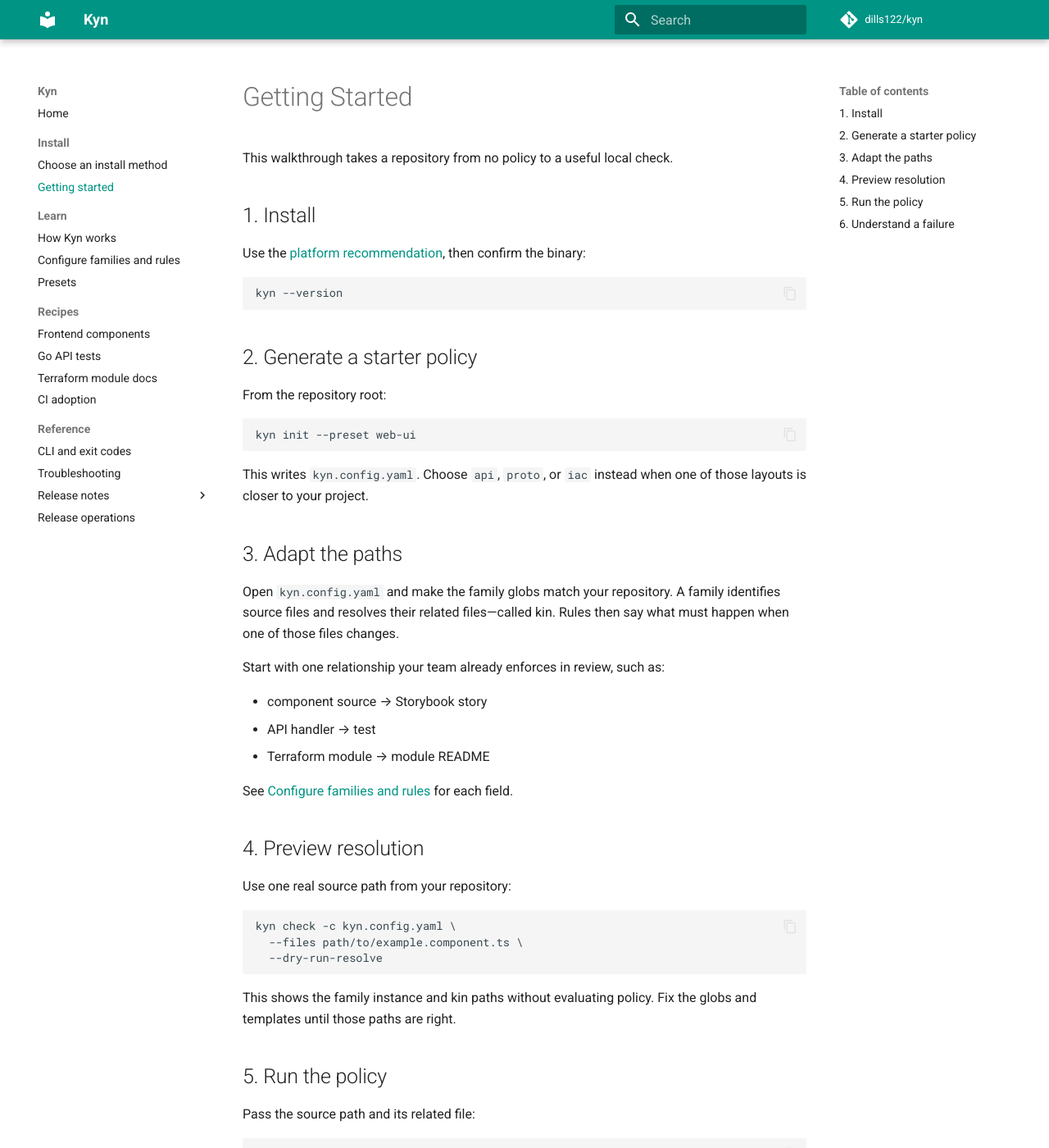
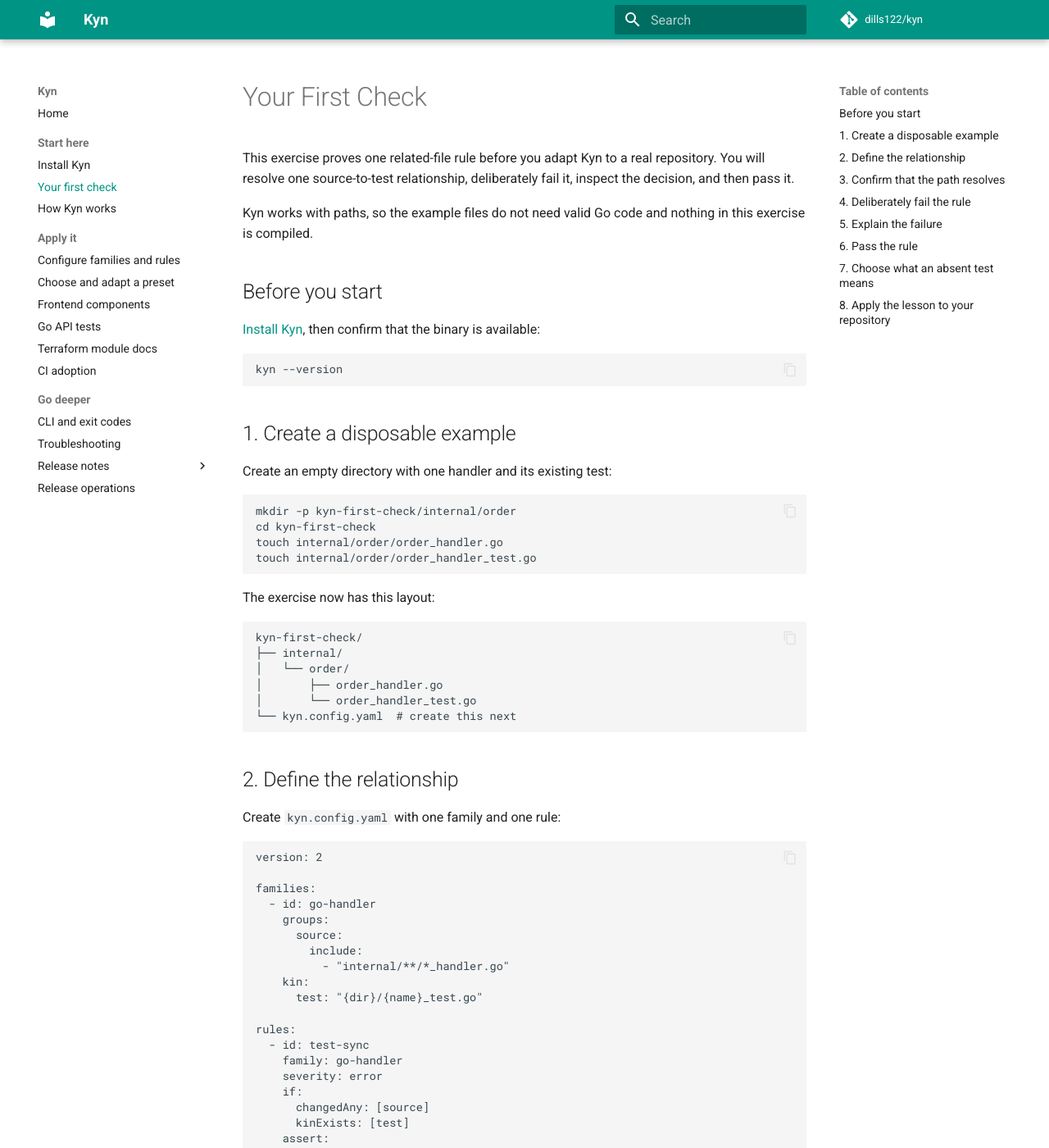
Before and after one commit to dills122/kyn, an MkDocs documentation site: the page built from docs/site/getting-started.md, in a window 1280 px wide and 1400 px high. Shown: the whole window at 82% size. Built offline with MkDocs 1.6.1 and Material for MkDocs 9.7.7, drawn with Linux system fonts in a browser that asks for light colours; comment, search, counter and statistics services are not loaded; some of the changed text lies outside the part shown.

Commit message:
docs: rebuild the first-run walkthrough around a reproducible exercise
Turns the getting-started page into an exercise the reader can actually
run: resolve one source-to-test relationship, deliberately fail it, inspect
the decision, then pass it. Adds explicit guidance for zero matches,
skipped rules, severity versus status, explicit paths, and automatic Git
mode, and reorders the landing page and navigation around install, proof,
adaptation, and reference.

Every command and every expected output block in the walkthrough was run
against the built binary and reproduces, including the exit codes: check
exits 1 on the intended failure and explain exits 0 while displaying it.

Split out of the original onboarding branch so it can ship independently of
the v3 configuration design, which obsoletes some of what this teaches but
is neither approved nor implemented.

Co-Authored-By: Claude Opus 5 <noreply@anthropic.com>

````diff
--- a/docs/site/getting-started.md
+++ b/docs/site/getting-started.md
@@ -1,78 +1,228 @@
-# Getting Started
+# Your First Check
 
-This walkthrough takes a repository from no policy to a useful local check.
+This exercise proves one related-file rule before you adapt Kyn to a real
+repository. You will resolve one source-to-test relationship, deliberately fail
+it, inspect the decision, and then pass it.
 
-## 1. Install
+Kyn works with paths, so the example files do not need valid Go code and nothing
+in this exercise is compiled.
 
-Use the [platform recommendation](install.md), then confirm the binary:
+## Before you start
+
+[Install Kyn](install.md), then confirm that the binary is available:
 
 ```bash
 kyn --version
 ```
 
-## 2. Generate a starter policy
+## 1. Create a disposable example
 
-From the repository root:
+Create an empty directory with one handler and its existing test:
 
 ```bash
-kyn init --preset web-ui
+mkdir -p kyn-first-check/internal/order
+cd kyn-first-check
+touch internal/order/order_handler.go
+touch internal/order/order_handler_test.go
 ```
 
-This writes `kyn.config.yaml`. Choose `api`, `proto`, or `iac` instead
-when one of those layouts is closer to your project.
+The exercise now has this layout:
 
-## 3. Adapt the paths
+```text
+kyn-first-check/
+├── internal/
+│   └── order/
+│       ├── order_handler.go
+│       └── order_handler_test.go
+└── kyn.config.yaml  # create this next
+```
 
-Open `kyn.config.yaml` and make the family globs match your repository. A
-family identifies source files and resolves their related files—called kin.
-Rules then say what must happen when one of those files changes.
+## 2. Define the relationship
 
-Start with one relationship your team already enforces in review, such as:
+Create `kyn.config.yaml` with one family and one rule:
 
-- component source → Storybook story
-- API handler → test
-- Terraform module → module README
+```yaml
+version: 2
 
-See [Configure families and rules](config.md) for each field.
+families:
+  - id: go-handler
+    groups:
+      source:
+        include:
+          - "internal/**/*_handler.go"
+    kin:
+      test: "{dir}/{name}_test.go"
 
-## 4. Preview resolution
+rules:
+  - id: test-sync
+    family: go-handler
+    severity: error
+    if:
+      changedAny: [source]
+      kinExists: [test]
+    assert:
+      kinChanged: [test]
+    message: "Handler changed but its existing test did not."
+```
 
-Use one real source path from your repository:
+The important choices are visible in the example:
+
+| Config choice | Meaning in this exercise |
+| --- | --- |
+| `internal/**/*_handler.go` | Handler paths create family instances. |
+| `{dir}/{name}_test.go` | The handler name and directory resolve its test path. |
+| `if.kinExists: [test]` | The rule protects tests that already exist. |
+| `assert.kinChanged: [test]` | An applicable rule requires the test in the change set. |
+| `severity: error` | A failed assertion makes `check` exit 1 by default. |
+
+## 3. Confirm that the path resolves
+
+Supply the handler as a simulated change set and preview the relationship:
 
 ```bash
-kyn check -c kyn.config.yaml \
-  --files path/to/example.component.ts \
-  --dry-run-resolve
+kyn check --files internal/order/order_handler.go --dry-run-resolve
 ```
 
-This shows the family instance and kin paths without evaluating policy. Fix the
-globs and templates until those paths are right.
+The preview should include exactly one family instance and the expected test:
 
-## 5. Run the policy
+```text
+Mode: files
+Changed files: 1
+Matched instances: 1
 
-Pass the source path and its related file:
+[go-handler] internal/order/order_handler
+Kin:
+  - test: internal/order/order_handler_test.go
+```
+
+If `Matched instances` is `0`, stop here and check the source pattern. A green
+policy result with zero instances would not prove that this rule ran.
+
+## 4. Deliberately fail the rule
+
+Tell Kyn that only the handler changed:
 
 ```bash
-kyn check -c kyn.config.yaml \
-  --files path/to/example.component.ts,path/to/example.stories.ts \
+kyn check --files internal/order/order_handler.go
+```
+
+This failure is intentional. The important lines are:
+
+```text
+FAIL
+
+Rules failed: 1
+
+[ERROR] test-sync
+Status: fail
+Expected files:
+  - internal/order/order_handler_test.go
+```
+
+`check` exits 1. The handler matched, its test exists, and the test was absent
+from the supplied change set. That result proves that the rule is active.
+
+!!! note "Explicit paths simulate a change set"
+    `--files` does not edit files or ask Git what changed. It records each path
+    you supply as modified, which makes it useful while designing a policy.
+
+## 5. Explain the failure
+
+Run the same input through the diagnostic command:
+
+```bash
+kyn explain --files internal/order/order_handler.go
+```
+
+Read `If` first to learn why the rule applied, then read `Assert` to find the
+failed requirement:
+
+```text
+If:
+  - if.changedAny: pass (1 source files changed)
+  - if.kinExists: pass (test exists (internal/order/order_handler_test.go))
+Assert:
+  - assert.kinChanged: fail (test was not changed (internal/order/order_handler_test.go))
+```
+
+`explain` exits 0 when evaluation and rendering complete, even when it displays
+`FAIL`. Use `check` when a failed policy must produce exit 1.
+
+## 6. Pass the rule
+
+Include both paths in the simulated change set:
+
+```bash
+kyn check \
+  --files internal/order/order_handler.go,internal/order/order_handler_test.go \
   --show-passes
 ```
 
-Inside a Git repository, the shortest normal command is:
+The same rule now passes and `check` exits 0:
 
-```bash
-kyn check -c kyn.config.yaml
+```text
+PASS
+
+Rules failed: 0
+
+[ERROR] test-sync
+Status: pass
 ```
 
-With no explicit input mode, Kyn compares `origin/main...HEAD`. Configure a
-different default with `KYN_BASE_REF` and `KYN_HEAD_REF`, or pass
-`--base` and `--head` explicitly.
+!!! note "Why a passing result still says ERROR"
+    `[ERROR]` is the rule's configured severity. `Status` is the outcome of this
+    evaluation, and `Message` is static policy text. Read those fields together.
 
-## 6. Understand a failure
+This result proves the path relationship and change membership. It does not
+prove that the test contains meaningful assertions. Kyn does not edit files,
+inspect their syntax, or run the test suite; tests and reviewers still judge the
+quality of the accompanying change.
 
-```bash
-kyn explain -c kyn.config.yaml --files path/to/example.component.ts
+## 7. Choose what an absent test means
+
+The example protects existing coverage. If
+`internal/order/order_handler_test.go` were absent, `if.kinExists` would make
+the rule skip rather than fail. That supports gradual adoption in a repository
+where not every handler already has a test.
+
+Choose the policy that matches the guarantee you want:
+
+| Policy | Kin absent | Kin exists but is not in the change set |
+| --- | --- | --- |
+| Protect existing tests with `if.kinExists` | Rule skips | Rule fails |
+| Require a test with `assert.kinExists` and `assert.kinChanged` | Rule fails | Rule fails |
+
+For the stricter policy, remove `kinExists` from `if` and put both requirements
+under `assert`:
+
+```yaml
+if:
+  changedAny: [source]
+assert:
+  kinExists: [test]
+  kinChanged: [test]
 ```
 
-`explain` reports why each applicable rule passed or failed. Once the policy
-feels right locally, follow the [CI adoption recipe](ci.md).
+`--fail-on-empty` checks whether zero family instances matched. It does not
+turn a skipped rule into a failure.
+
+## 8. Apply the lesson to your repository
+
+You now have a known failure and a known pass. Carry that proof into a real
+repository:
+
+1. Generate the [preset](presets.md) closest to your filenames.
+2. Adapt one source pattern and kin template.
+3. Preview one real source path with `--dry-run-resolve`.
+4. Run deliberate failing and passing path lists before relying on the policy.
+5. Commit the config, then follow the [CI adoption recipe](ci.md).
+
+!!! warning "Automatic Git mode checks committed changes"
+    Inside a Git repository, `kyn check` defaults to `origin/main...HEAD`: the
+    commits on your branch since its merge base with `origin/main`. It does not
+    include staged, unstaged, or untracked changes. Continue using an explicit
+    input such as `--files` when testing a working-tree path deliberately.
+
+Kin existence is checked in the current checkout; selecting Git refs does not
+check out their files. See [How Kyn works](concepts.md) for input semantics and
+[Troubleshooting](troubleshooting.md) when a rule does not appear.
--- a/mkdocs.yml
+++ b/mkdocs.yml
@@ -19,19 +19,18 @@ markdown_extensions:
       permalink: true
 nav:
   - Home: index.md
-  - Install:
-      - Choose an install method: install.md
-      - Getting started: getting-started.md
-  - Learn:
+  - Start here:
+      - Install Kyn: install.md
+      - Your first check: getting-started.md
       - How Kyn works: concepts.md
+  - Apply it:
       - Configure families and rules: config.md
-      - Presets: presets.md
-  - Recipes:
+      - Choose and adapt a preset: presets.md
       - Frontend components: recipes/frontend.md
       - Go API tests: recipes/go-api.md
       - Terraform module docs: recipes/terraform.md
       - CI adoption: ci.md
-  - Reference:
+  - Go deeper:
       - CLI and exit codes: reference.md
       - Troubleshooting: troubleshooting.md
       - Release notes:
````
Also changed, not shown: docs/site/index.md (+38 -17 lines).
